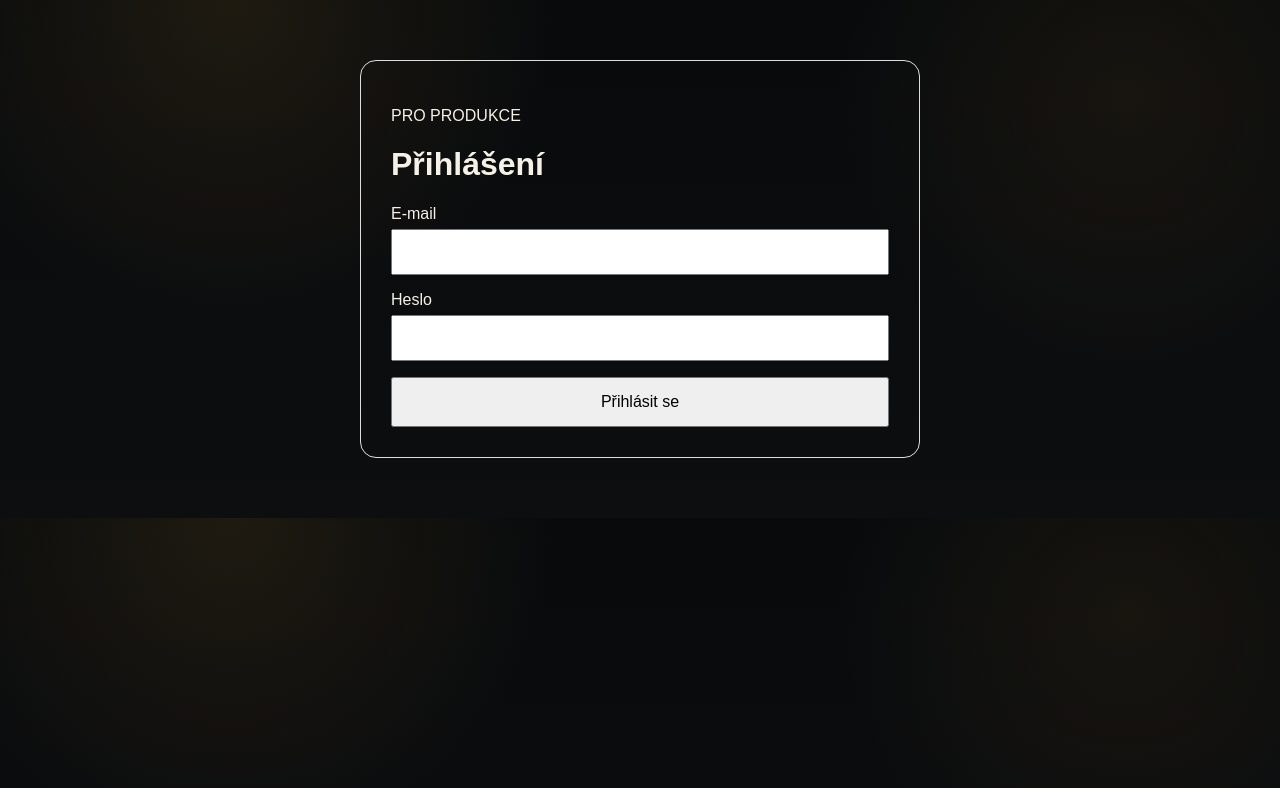
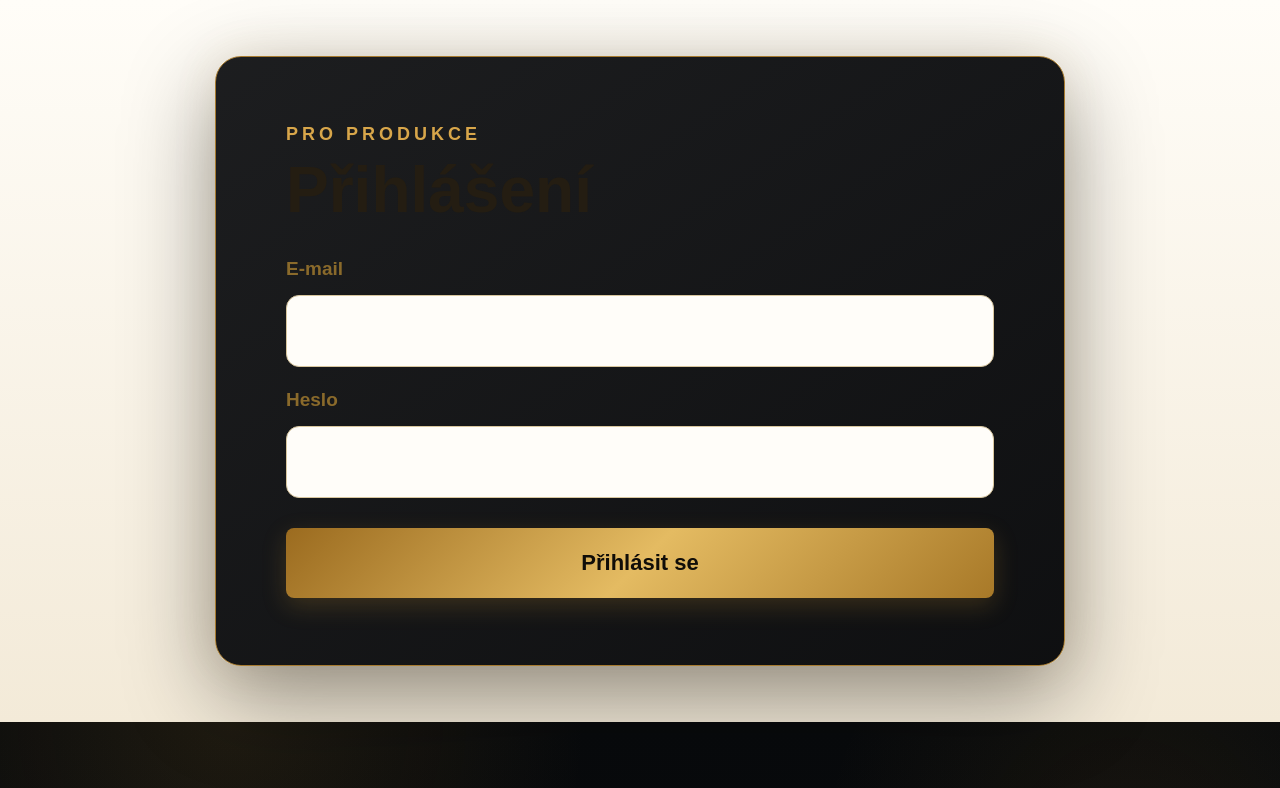
Before and after one commit to vanessavorackova34-prog/jihocesky-casting, a Next.js app: page /produkce in a window 1280 px wide. Shown: the top 788 px of the page. Built offline with nearby package versions, Linux system fonts and the light colour scheme.

Commit message:
Match production login to organizer design

```diff
--- a/app/produkce/page.tsx
+++ b/app/produkce/page.tsx
@@ -53,22 +53,8 @@ export default function ProdukcePrihlaseniPage() {
   }
 
   return (
-    <main
-      style={{
-        maxWidth: "600px",
-        margin: "0 auto",
-        padding: "60px 20px",
-        fontFamily: "Arial, sans-serif",
-      }}
-    >
-      <div
-        style={{
-          border: "1px solid #ddd",
-          borderRadius: "16px",
-          padding: "30px",
-        }}
-      >
-        <p>PRO PRODUKCE</p>
+    <main className="organizerLogin productionLogin"><div className="card organizerLoginCard">
+        <div className="eyebrow">PRO PRODUKCE</div>
 
         <h1>Přihlášení</h1>
 
@@ -78,53 +64,22 @@ export default function ProdukcePrihlaseniPage() {
           </p>
         )}
 
-        <form
-          onSubmit={login}
-          style={{
-            display: "grid",
-            gap: "16px",
-          }}
-        >
-          <label>
-            E-mail
-            <input
+        <form onSubmit={login}>
+          <div className="field"><label>E-mail</label><input
               type="email"
               value={email}
               onChange={(e) => setEmail(e.target.value)}
               required
-              style={{
-                width: "100%",
-                padding: "12px",
-                marginTop: "6px",
-                boxSizing: "border-box",
-              }}
-            />
-          </label>
+              /></div>
 
-          <label>
-            Heslo
-            <input
+          <div className="field"><label>Heslo</label><input
               type="password"
               value={password}
               onChange={(e) => setPassword(e.target.value)}
               required
-              style={{
-                width: "100%",
-                padding: "12px",
-                marginTop: "6px",
-                boxSizing: "border-box",
-              }}
-            />
-          </label>
+              /></div>
 
-          <button
-            type="submit"
-            disabled={loading}
-            style={{
-              padding: "14px",
-              cursor: loading ? "default" : "pointer",
-            }}
-          >
+          <button className="btn primary" type="submit" disabled={loading}>
             {loading ? "Přihlašuji..." : "Přihlásit se"}
           </button>
         </form>
```
